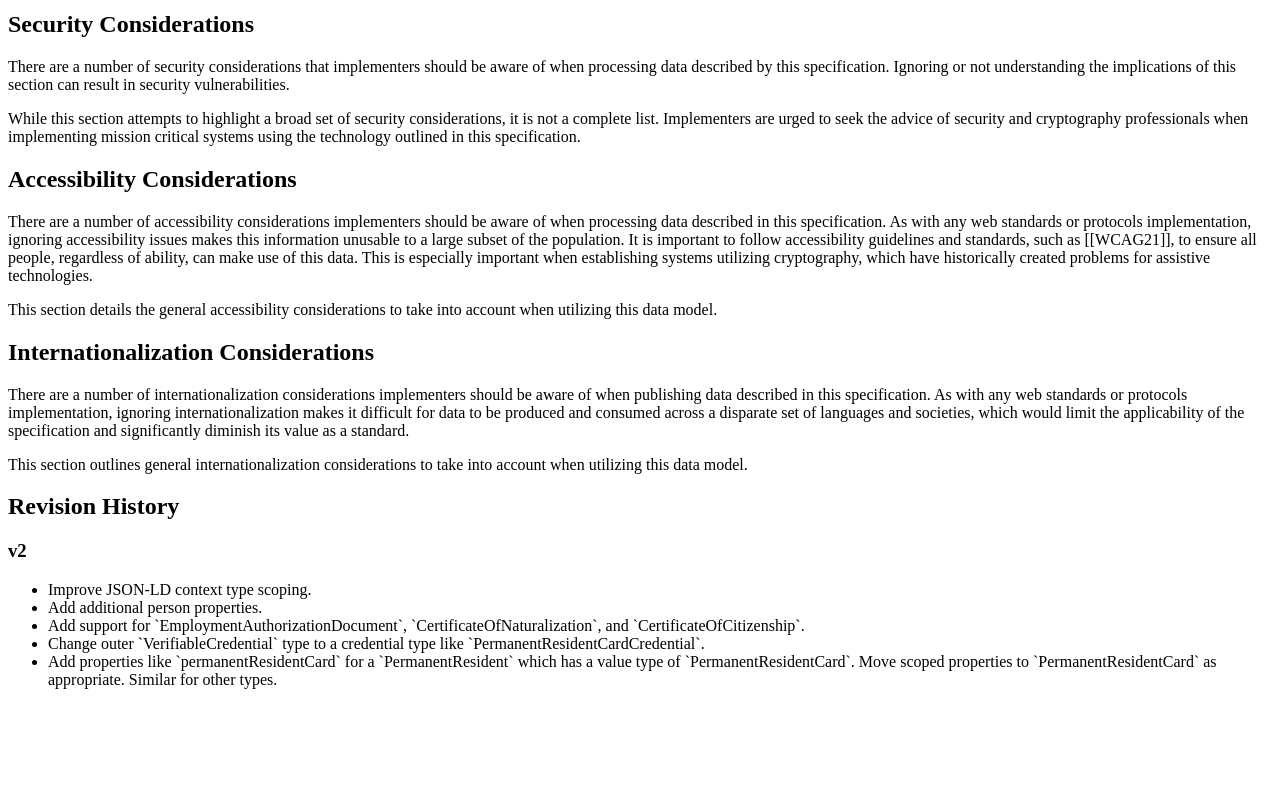
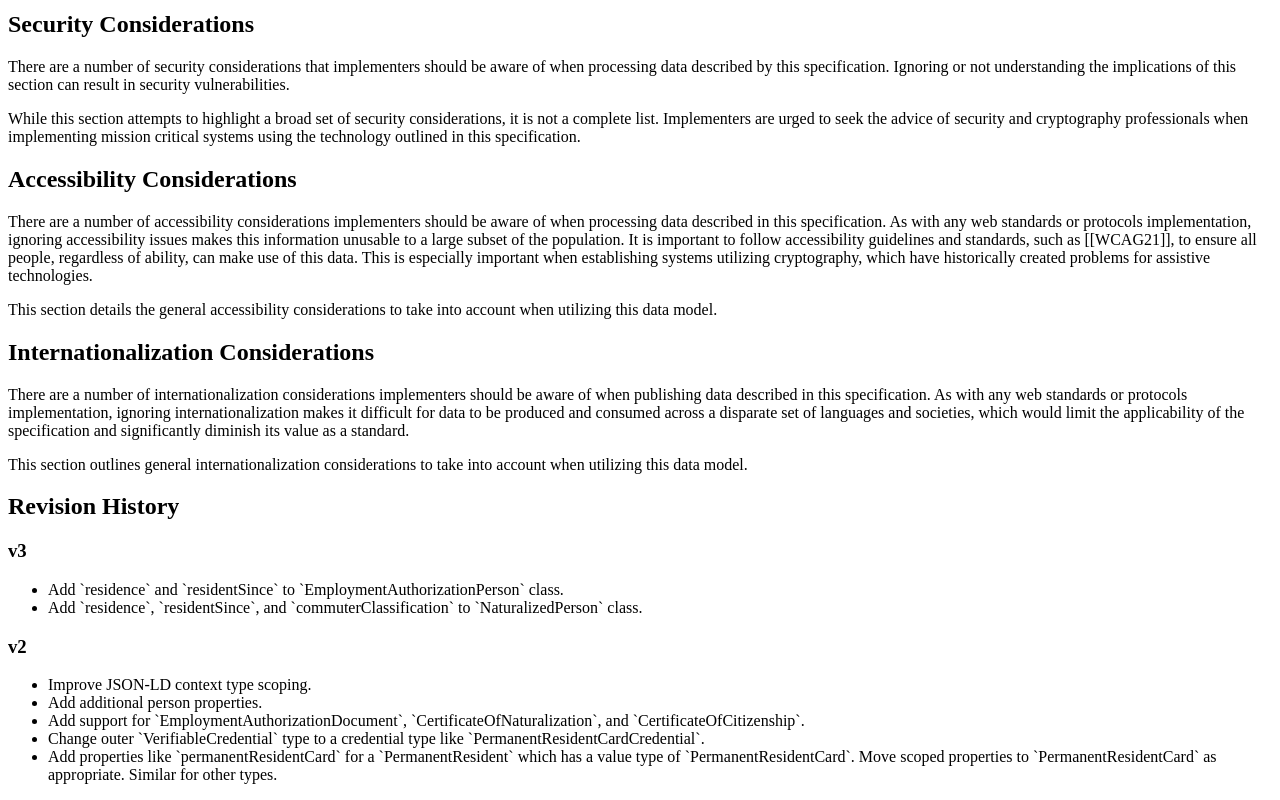
Before and after one commit to w3c-ccg/citizenship-vocab, a plain HTML site: page index.html in a window 1280 px wide. Shown: the part 9441-10241 px from the top of the page. Before the commit the page ends 10146 px from the top, so only its background shows below. Drawn offline with nearby package versions, Linux system fonts and the light colour scheme; a script that the page names is missing.

Commit message:
Add v3 context changelog info.

```diff
--- a/index.html
+++ b/index.html
@@ -2361,6 +2361,18 @@ account when utilizing this data model.
     <section class="informative">
       <h2>Revision History</h2>
 
+      <h3>v3</h3>
+
+      <ul>
+        <li>
+Add `residence` and `residentSince` to `EmploymentAuthorizationPerson` class.
+        </li>
+        <li>
+Add `residence`, `residentSince`, and `commuterClassification` to
+`NaturalizedPerson` class.
+        </li>
+      </ul>
+
       <h3>v2</h3>
 
       <ul>
```
